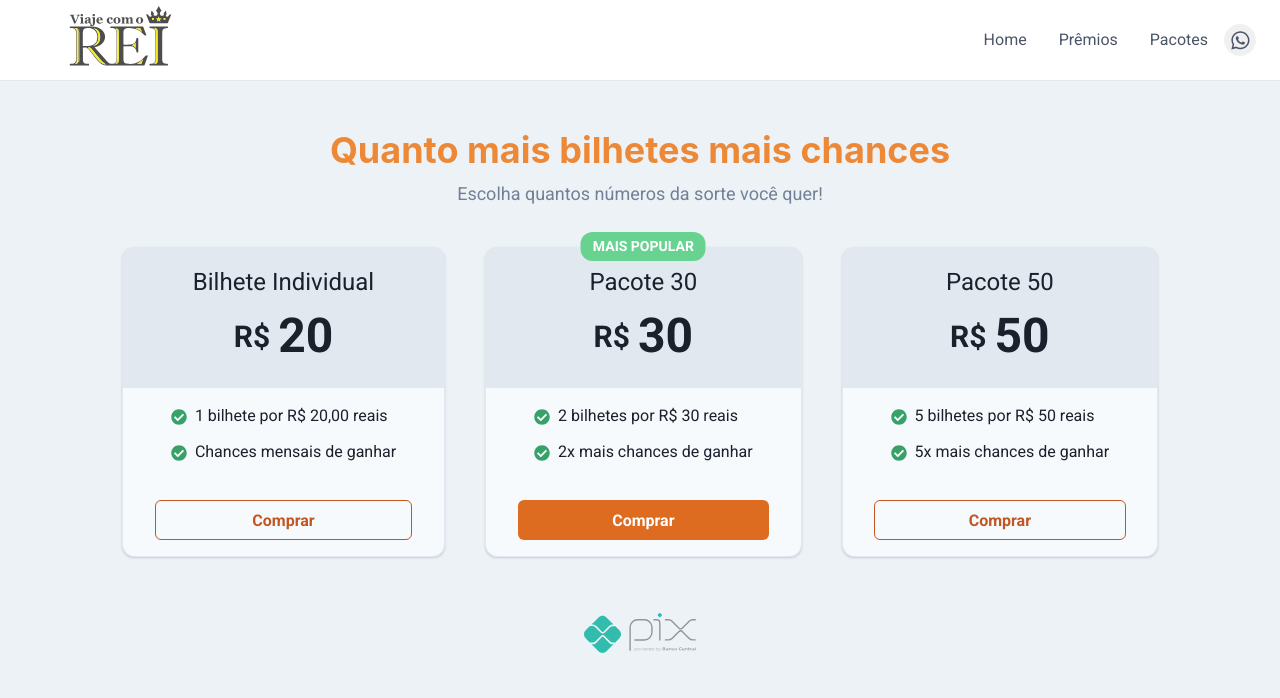
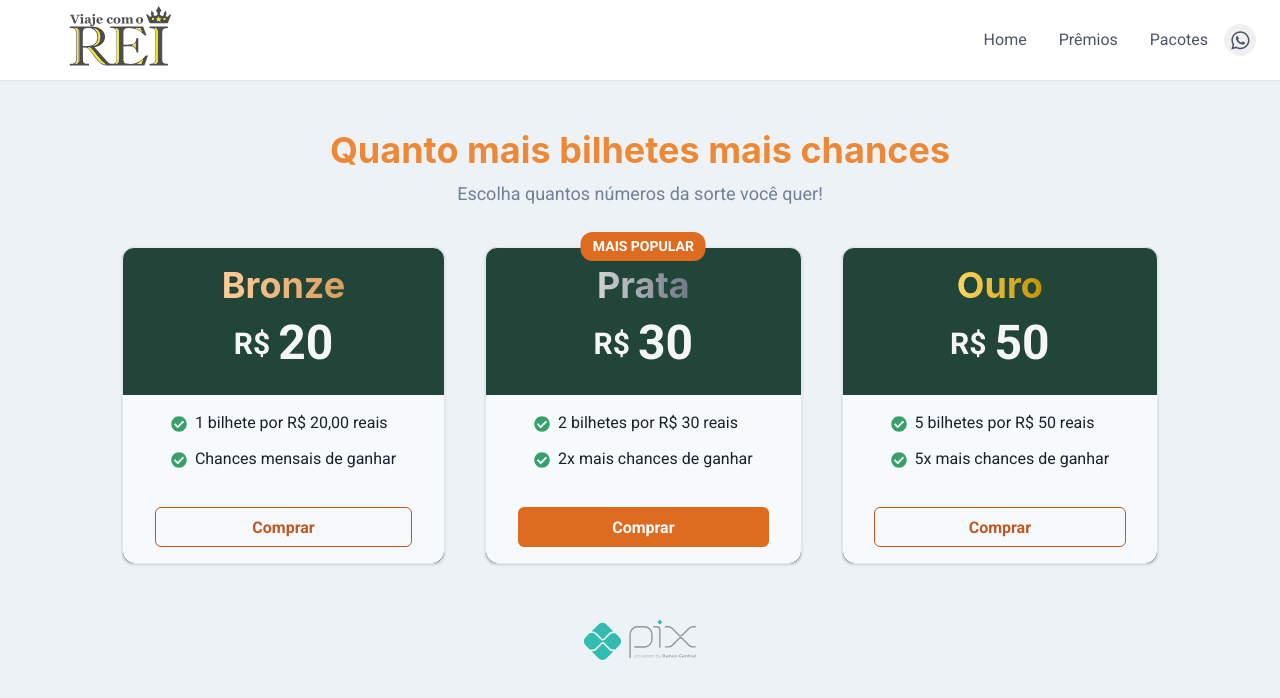
Before and after one commit to mgouvea/viagem-com-rei, a React (Vite) app: page /pacotes in a window 1280 px wide. Shown: the top 698 px of the page. Built offline with nearby package versions, Linux system fonts and the light colour scheme.

Commit message:
Fix bugs painel and change color pacotes

```diff
--- a/src/components/Pacotes/index.tsx
+++ b/src/components/Pacotes/index.tsx
@@ -31,7 +31,8 @@ function PriceWrapper({ children }: { children: ReactNode }) {
       alignSelf={{ base: 'center', lg: 'flex-start' }}
       borderColor={useColorModeValue('gray.200', 'gray.500')}
       borderRadius={'xl'}
-      bg="gray.200"
+      // bg="teal.700"
+      bg="#214539"
     >
       {children}
     </Box>
@@ -64,10 +65,19 @@ export default function Pacotes() {
         >
           <PriceWrapper>
             <Box py={4} px={12}>
-              <Text fontWeight="500" fontSize="2xl">
-                {isWideVersion ? 'Bilhete Individual' : 'Individual'}
-              </Text>
-              <HStack justifyContent="center">
+              <Heading
+                display="inline-block"
+                as="h2"
+                size="xl"
+                bgGradient="linear(to-r, #FFCD97, #DA9D5C)"
+                backgroundClip="text"
+              >
+                Bronze
+              </Heading>
+              {/* <Text fontWeight="500" fontSize="2xl">
+                Bronze
+              </Text> */}
+              <HStack justifyContent="center" color="#f6f6f6">
                 <Text fontSize="3xl" fontWeight="600">
                   R$
                 </Text>
@@ -115,7 +125,7 @@ export default function Pacotes() {
               >
                 <Text
                   textTransform="uppercase"
-                  bg={useColorModeValue('green.300', 'green.700')}
+                  bg={useColorModeValue('orange.500', 'green.700')}
                   px={3}
                   py={1}
                   fontSize="sm"
@@ -127,10 +137,19 @@ export default function Pacotes() {
                 </Text>
               </Box>
               <Box py={4} px={12}>
-                <Text fontWeight="500" fontSize="2xl">
-                  Pacote 30
-                </Text>
-                <HStack justifyContent="center">
+                <Heading
+                  display="inline-block"
+                  as="h2"
+                  size="xl"
+                  bgGradient="linear(to-r, #D3D3D3, #6E7685)"
+                  backgroundClip="text"
+                >
+                  Prata
+                </Heading>
+                {/* <Text fontWeight="500" fontSize="2xl">
+                  Prata
+                </Text> */}
+                <HStack justifyContent="center" color="#f6f6f6">
                   <Text fontSize="3xl" fontWeight="600">
                     R$
                   </Text>
@@ -170,10 +189,19 @@ export default function Pacotes() {
           </PriceWrapper>
           <PriceWrapper>
             <Box py={4} px={12}>
-              <Text fontWeight="500" fontSize="2xl">
-                Pacote 50
-              </Text>
-              <HStack justifyContent="center">
+              <Heading
+                display="inline-block"
+                as="h2"
+                size="xl"
+                bgGradient="linear(to-r, #FFD860, #C29200)"
+                backgroundClip="text"
+              >
+                Ouro
+              </Heading>
+              {/* <Text fontWeight="500" fontSize="2xl">
+                Ouro
+              </Text> */}
+              <HStack justifyContent="center" color="#f6f6f6">
                 <Text fontSize="3xl" fontWeight="600">
                   R$
                 </Text>
--- a/src/components/admin/Dashboard.tsx
+++ b/src/components/admin/Dashboard.tsx
@@ -253,9 +253,9 @@ const MobileNav = ({
                   spacing="1px"
                   ml="2"
                 >
-                  <Text fontSize="sm">{name}</Text>
+                  <Text fontSize="sm">{name.replace(/,/g, '')}</Text>
                   <Text fontSize="xs" color="gray.600">
-                    Administrator
+                    Admin
                   </Text>
                 </VStack>
                 <Box display={{ base: 'none', md: 'flex' }}>
--- a/src/components/admin/Home.tsx
+++ b/src/components/admin/Home.tsx
@@ -1,13 +1,13 @@
 import { Flex, Container, Heading, Stack, Text } from '@chakra-ui/react';
 import { FiChevronRight } from 'react-icons/fi';
-import { removeChar } from '.';
 
 interface homeProps {
   nameUser: string;
 }
 
 export function Home({ nameUser }: homeProps) {
-  console.log(nameUser);
+  const welcomeMessage = `Bem vindo ${nameUser.replace(/,/g, '')}`;
+
   return (
     <>
       <Flex>
@@ -15,7 +15,7 @@ export function Home({ nameUser }: homeProps) {
         <Flex m="0.3rem">
           <FiChevronRight />
         </Flex>
-        <Text color="orange.400">Bem vindo</Text>
+        <Text color="orange.400">{welcomeMessage}</Text>
       </Flex>
       <Container maxW={'5xl'}>
         <Stack
--- a/src/components/admin/Tables.tsx
+++ b/src/components/admin/Tables.tsx
@@ -12,6 +12,8 @@ import {
   Td,
   TableCaption,
   TableContainer,
+  Spinner,
+  useToast,
 } from '@chakra-ui/react';
 import { useEffect, useState } from 'react';
 import { FiChevronRight } from 'react-icons/fi';
@@ -26,15 +28,31 @@ interface User {
 
 export function Tables() {
   const [allUsers, setAllUsers] = useState<User[]>([]);
+  const [isLoading, setIsLoading] = useState(false);
+  const [isError, setIsError] = useState(false);
+
+  const toast = useToast();
 
   const currentTime = new Date();
   const year = currentTime.getFullYear();
 
   const getAllUsers = async () => {
     try {
+      setIsLoading(true);
       const resp = await api.get('/users');
       setAllUsers(resp.data);
+      setIsLoading(false);
     } catch (e) {
+      setIsError(true);
+      setIsLoading(false);
+      toast({
+        title:
+          'Ocorreu um erro ao buscar os dados! Tente novamente mais tarde.',
+        status: 'error',
+        duration: 5000,
+        position: 'top-right',
+        isClosable: true,
+      });
       console.log(e);
     }
   };
@@ -72,6 +90,19 @@ export function Tables() {
             <TableContainer w="100%">
               <Table variant="striped" colorScheme={'blackAlpha'}>
                 <TableCaption>Viaje com o Rei {year}</TableCaption>
+
+                {isLoading ? (
+                  <Flex justify={'center'}>
+                    <Spinner
+                      thickness="2px"
+                      speed="0.65s"
+                      emptyColor="gray.200"
+                      color="blue.500"
+                      size="xl"
+                    />
+                  </Flex>
+                ) : (
+                  <>
                     <Thead>
                       <Tr>
                         <Th>Nome</Th>
@@ -96,6 +127,8 @@ export function Tables() {
                         </Tr>
                       ))}
                     </Tbody>
+                  </>
+                )}
               </Table>
             </TableContainer>
           </Flex>
--- a/src/components/admin/index.tsx
+++ b/src/components/admin/index.tsx
@@ -18,10 +18,6 @@ import { useState } from 'react';
 import { ViewIcon, ViewOffIcon } from '@chakra-ui/icons';
 import { useNavigate } from 'react-router-dom';
 import { Dashboard } from './Dashboard';
-
-export const removeChar = (str: string) => {
-  str.replace(/,/g, '');
-};
 
 export function Admin() {
   let navigate = useNavigate();
```
Lines whose indentation alone changed are shown as unchanged.
